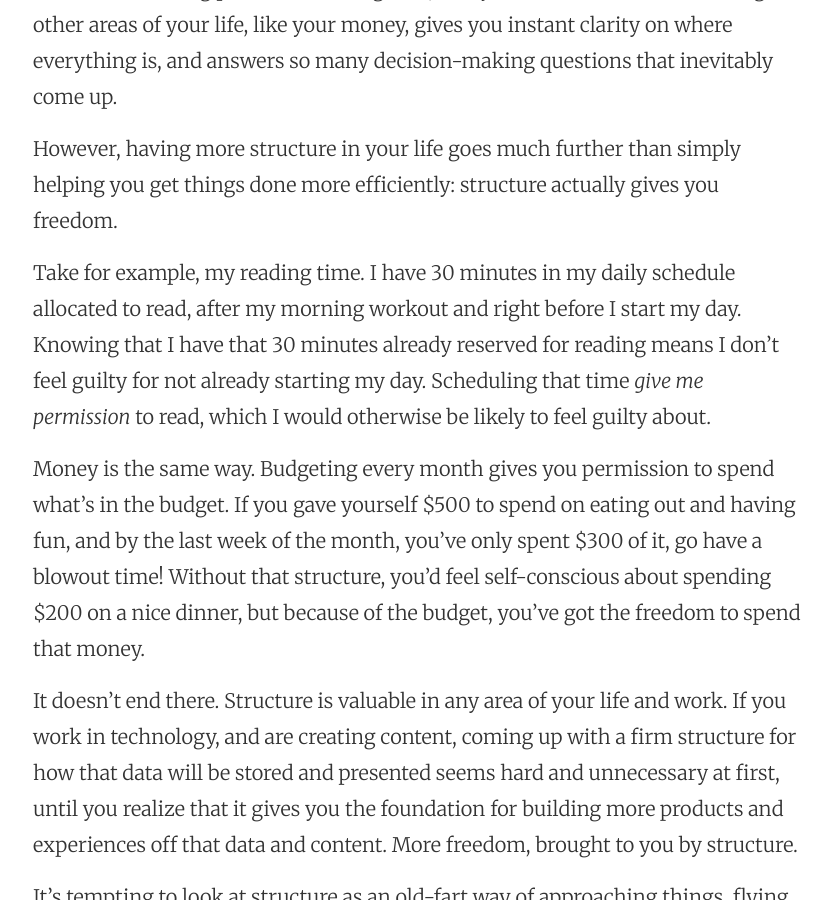
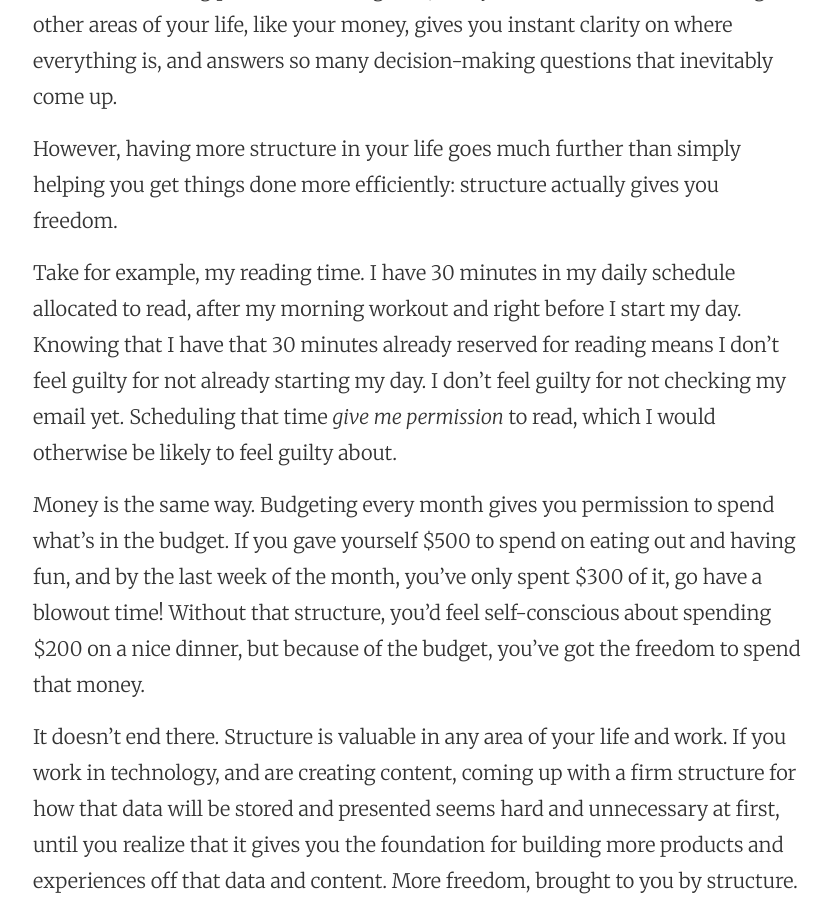
Before and after one commit to jwd2a/justindav.is, a Jekyll site: the page built from _posts/2015/2015-06-24-the-freedom-of-structure.md, in a window 1280 px wide and 900 px high, scrolled down 803 px. Shown: the whole window, without its empty margins (223-1053 px from the left). Built offline with Jekyll 4.4.1, drawn with Linux system fonts in a browser that asks for light colours; nearby versions of some CDN libraries; comment, search, counter and statistics services are not loaded.

```diff
--- a/_config.yml
+++ b/_config.yml
@@ -30,3 +30,5 @@ permalink:    pretty
 paginate:     5
 sass:
   compressed: true
+gems:
+  - jekyll-sitemap
--- a/_posts/2015/2015-06-24-the-freedom-of-structure.md
+++ b/_posts/2015/2015-06-24-the-freedom-of-structure.md
@@ -11,7 +11,7 @@ Having structure is really important. Structuring your day helps you know when y
 
 However, having more structure in your life goes much further than simply helping you get things done more efficiently: structure actually gives you freedom.
 
-Take for example, my reading time. I have 30 minutes in my daily schedule allocated to read, after my morning workout and right before I start my day. Knowing that I have that 30 minutes already reserved for reading means I don't feel guilty for not already starting my day. Scheduling that time _give me permission_ to read, which I would otherwise be likely to feel guilty about.
+Take for example, my reading time. I have 30 minutes in my daily schedule allocated to read, after my morning workout and right before I start my day. Knowing that I have that 30 minutes already reserved for reading means I don't feel guilty for not already starting my day. I don't feel guilty for not checking my email yet. Scheduling that time _give me permission_ to read, which I would otherwise be likely to feel guilty about.
 
 Money is the same way. Budgeting every month gives you permission to spend what's in the budget. If you gave yourself $500 to spend on eating out and having fun, and by the last week of the month, you've only spent $300 of it, go have a blowout time! Without that structure, you'd feel self-conscious about spending $200 on a nice dinner, but because of the budget, you've got the freedom to spend that money.
 
```
